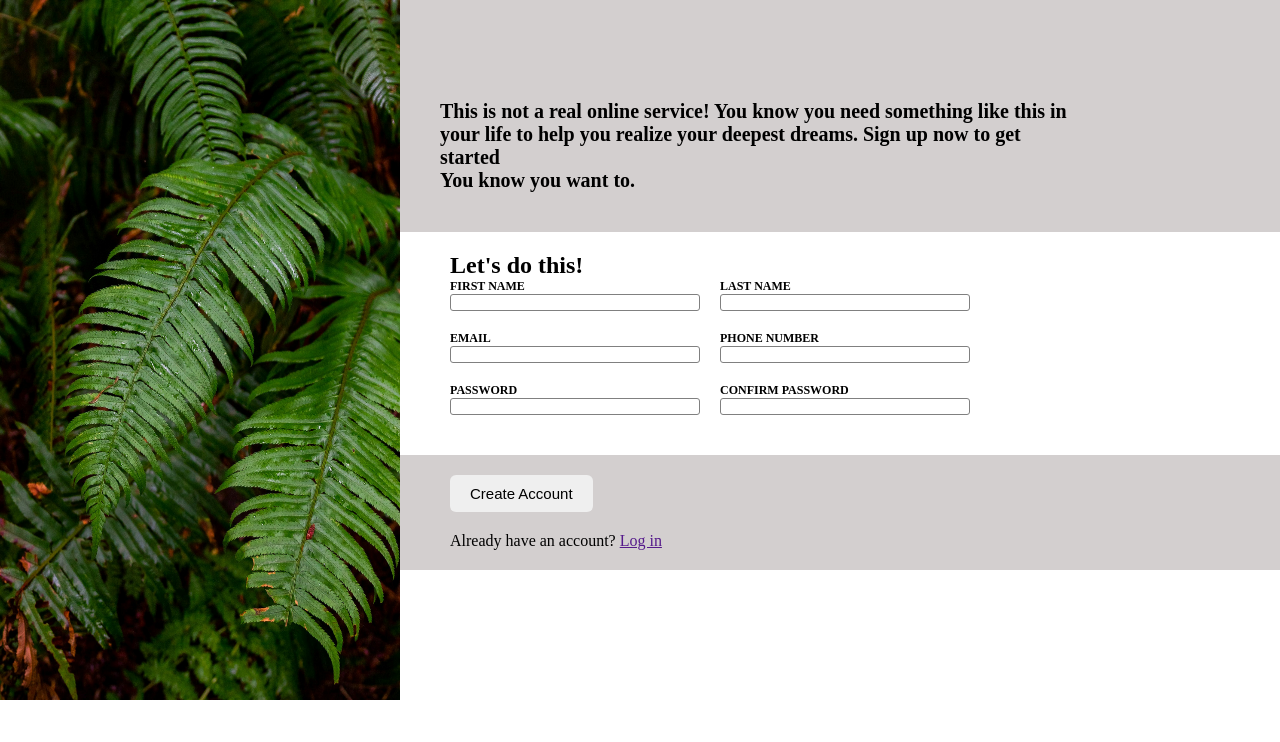
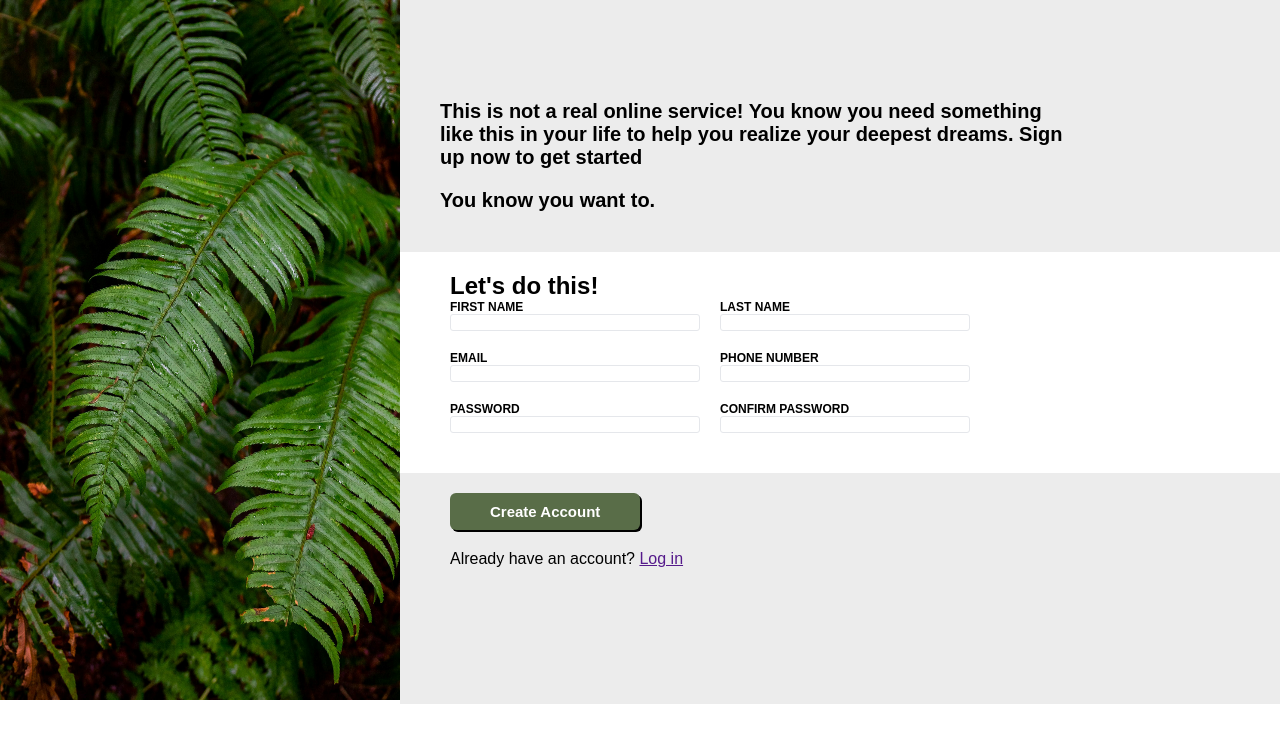
Before and after one commit to EmirYscn/sign-up-form, a plain HTML site: page index.html in a window 1280 px wide. Drawn offline with Linux system fonts and the light colour scheme.

Commit message:
improve ui

```diff
--- a/styles.css
+++ b/styles.css
@@ -1,7 +1,14 @@
+@font-face {
+  font-family: "custom-font";
+  src: url(fonts/Norse-Bold.otf) format("woff2");
+  font-weight: normal;
+  font-style: normal;
+}
 * {
   margin: 0;
   padding: 0;
   box-sizing: border-box;
+  --bg-color: rgb(236, 236, 236);
 }
 img {
   width: 400px;
@@ -13,10 +20,12 @@ img {
 .form {
   display: flex;
   flex-direction: column;
+  background-color: var(--bg-color);
+  font-family: sans-serif;
 }
 
 .form-header {
-  background-color: rgb(211, 207, 207);
+  background-color: var(--bg-color);
   font-size: 20px;
   font-weight: bold;
   padding: 40px;
@@ -25,6 +34,7 @@ img {
   flex-direction: column;
   justify-content: space-between;
   align-items: flex-start;
+  gap: 20px;
 }
 p {
   width: 80%;
@@ -47,6 +57,7 @@ form {
   align-items: center;
   gap: 20px;
   margin-bottom: 20px;
+  flex-wrap: wrap;
 }
 .form-row-2 {
   display: flex;
@@ -58,8 +69,15 @@ form {
 .form-row-2 input[type="password"] {
   width: 250px;
   height: initial;
-  border: 1px solid gray;
+  border: 1px solid #e5e7eb;
   border-radius: 3px;
+}
+.form-row-2 input[type="password"]:invalid {
+  border: 1px solid red;
+}
+input:focus {
+  border: 1px solid blue;
+  box-shadow: 2px 2px lightblue;
 }
 .form-row-2 label {
   font-size: 0.75em;
@@ -67,13 +85,28 @@ form {
 }
 
 .form-footer {
-  background-color: rgb(211, 207, 207);
+  background-color: var(--bg-color);
   padding: 20px 50px;
 }
 button {
-  padding: 10px 20px;
+  padding: 10px 40px;
+  margin-bottom: 20px;
+
   font-size: 15px;
+  font-weight: bold;
+
   border: none;
   border-radius: 6px;
-  margin-bottom: 20px;
+
+  background-color: #596d48;
+  color: white;
+
+  box-shadow: black 2px 2px 0 0;
+  cursor: pointer;
 }
+button:hover {
+  background-color: #70895b;
+}
+button:active {
+  background-color: #2c3f1b;
+}
```
